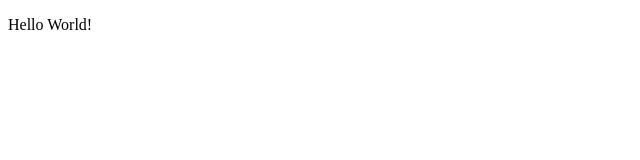
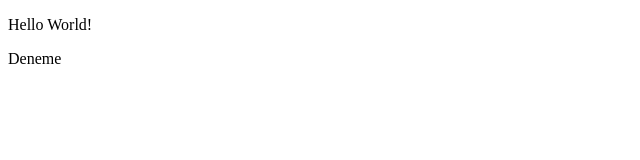
Before and after one commit to ahmetoguzhanengin/exp-repo, a plain HTML site: page index.html in a window 1280 px wide. Shown: the full height of the page, 0-640 px from the left. Drawn offline with Linux system fonts and the light colour scheme.

Commit message:
#2 close

```diff
--- a/index.html
+++ b/index.html
@@ -7,6 +7,7 @@
 </head>
 <body>
     <p>Hello World!</p>
+    <p>Deneme </p>
 
 </body>
 </html>
```
